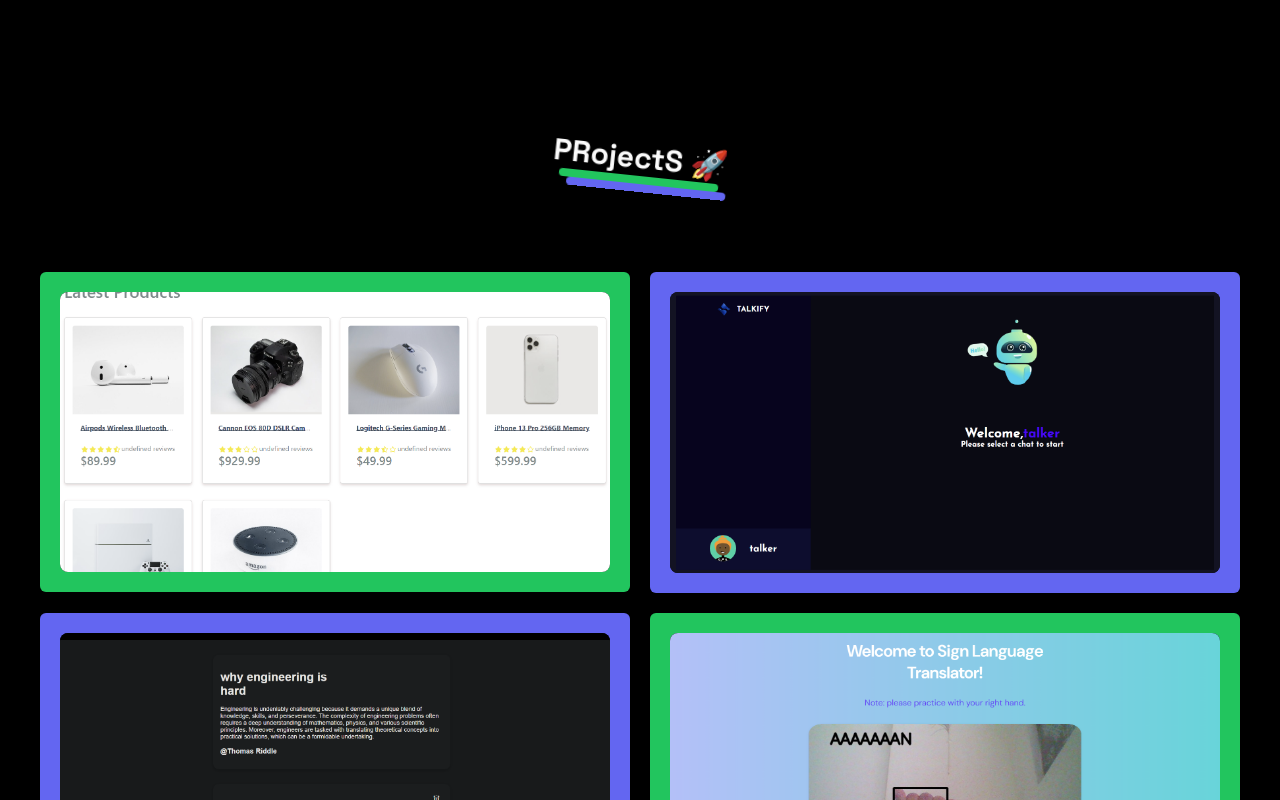
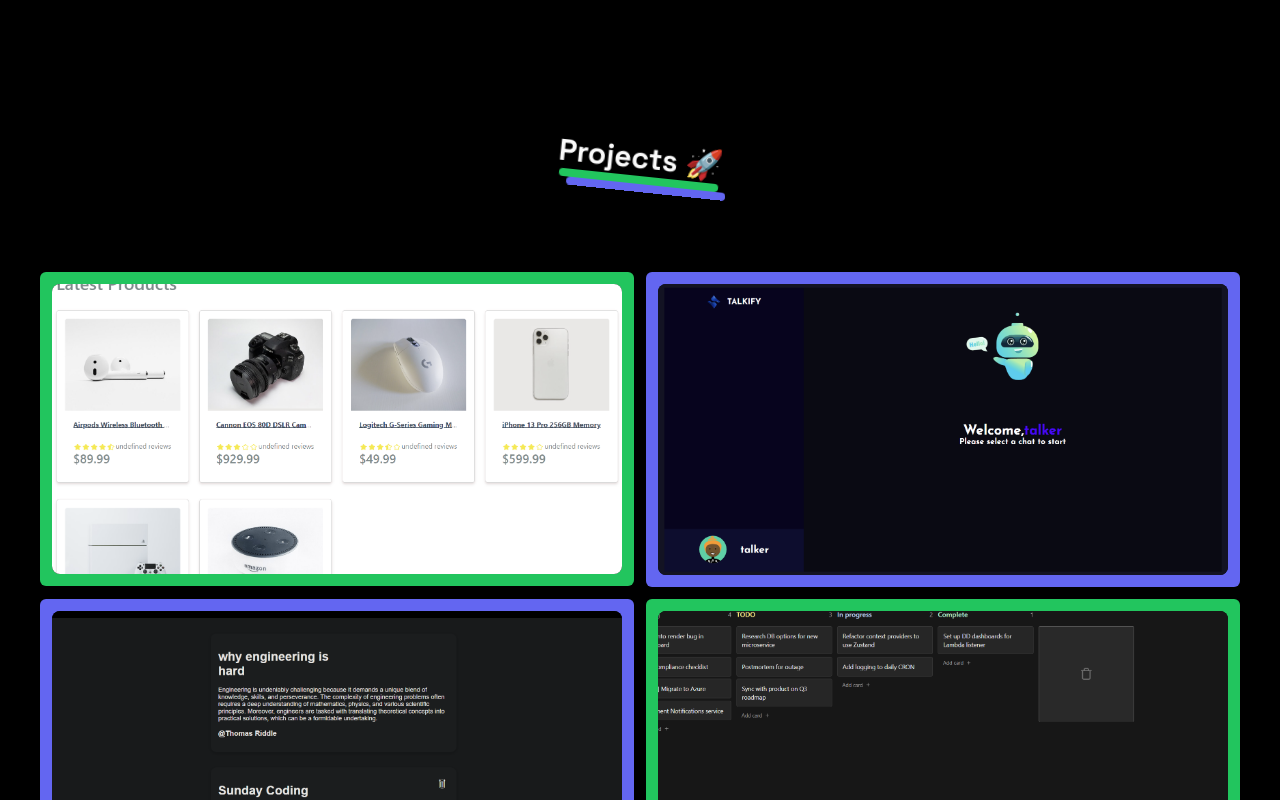
Before and after one commit to Atharva0402/Portfolio, a Next.js app: page / in a window 1280 px wide. Shown: the part 1400-2200 px from the top of the page. Built offline with nearby package versions, Linux system fonts and the light colour scheme.

Commit message:
Update Project.tsx

```diff
--- a/app/(Home)/components/Project.tsx
+++ b/app/(Home)/components/Project.tsx
@@ -1,5 +1,5 @@
 import React from 'react'
-import { SiPython  ,SiOpencv,SiFlask ,SiNumpy  ,SiReactrouter,SiBootstrap, SiExpress ,SiNodedotjs ,SiReact ,SiMongodb, SiSocketdotio, SiFirebase } from 'react-icons/si'
+import { SiPython  ,SiOpencv,SiFlask ,SiNumpy  ,SiReactrouter,SiBootstrap, SiExpress ,SiNodedotjs ,SiReact ,SiMongodb, SiSocketdotio, SiFirebase ,SiFramer,SiTailwindcss ,SiNextdotjs  } from 'react-icons/si'
 import Title from './Title'
 import Link from 'next/link'
 import { cn } from '@/lib/utils'
@@ -37,42 +37,49 @@
         },
         {
             title:"Blogging Site",
-            tech:[SiReact,SiMongodb,SiNodedotjs,SiExpress,SiFirebase ],
+            tech:[SiReact,SiNodedotjs,SiExpress,SiFirebase ],
             link:"https://github.com/Atharva0402/Blogging_site",
             cover:"/Blogging.png",
             background: "bg-indigo-500",
 
         },
+        // {
+        //     title:"Sign Sense ",
+        //     tech:[SiPython,SiOpencv,SiNumpy, SiFlask ,],
+        //     link:"https://github.com/Atharva0402/SignSense-",
+        //     cover:"/SignSense.png",
+        //     background: "bg-green-500",
+
+        // },
         {
-            title:"Cartopia Ecommerce site ",
-            tech:[SiPython,SiOpencv,SiNumpy, SiFlask ,],
-            link:"https://github.com/Atharva0402/SignSense-",
-            cover:"/SignSense.png",
+            title:"kanban Board",
+            tech:[SiNextdotjs,SiFramer ,SiReact,SiTailwindcss ],
+            link:"https://kanban-board-eight-rho.vercel.app/",
+            cover:"/kanban.png  ",
             background: "bg-green-500",
 
         }
+
     ]
 
-
     return (
-
         <div className='py-10 p-5 sm:=-0'>
-         <Title text='PRojectS 🚀 '
+            <Title text='Projects 🚀 '
                 className='flex flex-col items-center justify-center rotate-6 page'
             />
-        <div className='grid grid-cols-1 sm:grid-cols-2 pt-20 gap-5'>
-            {projects.map((project,index)=>{
-                return <Link href ={project.link} key={index}>
-                    <div className={cn('p-5 rounded-md',project.background)}>
+            <div className='grid grid-cols-1 sm:grid-cols-2 pt-20 gap-3'>
+                {projects.map((project, index) => {
+                    return <Link href={project.link} key={index}>
+                        <div className={cn('p-3 rounded-md', project.background)}>
                             <DirectionAwareHover
                                 imageUrl={project.cover}
                                 className='w-full space-y-5 cursor-pointer'
                             >
                                 <div className='space-y-5'>
                                     <h1 className='text-2xl font-bold'>{project.title}</h1>
-                        <div className='flex items-center gap-5'>
+                                    <div className='flex items-center gap-3'>
                                         {
-                                project.tech.map((Icon,index)=>{
+                                            project.tech.map((Icon, index) => {
                                                 return <Icon
                                                     key={index}
                                                     className='w-8 h-8'
@@ -83,12 +90,9 @@
                                 </div>
                             </DirectionAwareHover>
                         </div>
-
                     </Link>
                 })}
-
             </div>
-
         </div>
     )
 }
```
Lines whose indentation alone changed are shown as unchanged.
